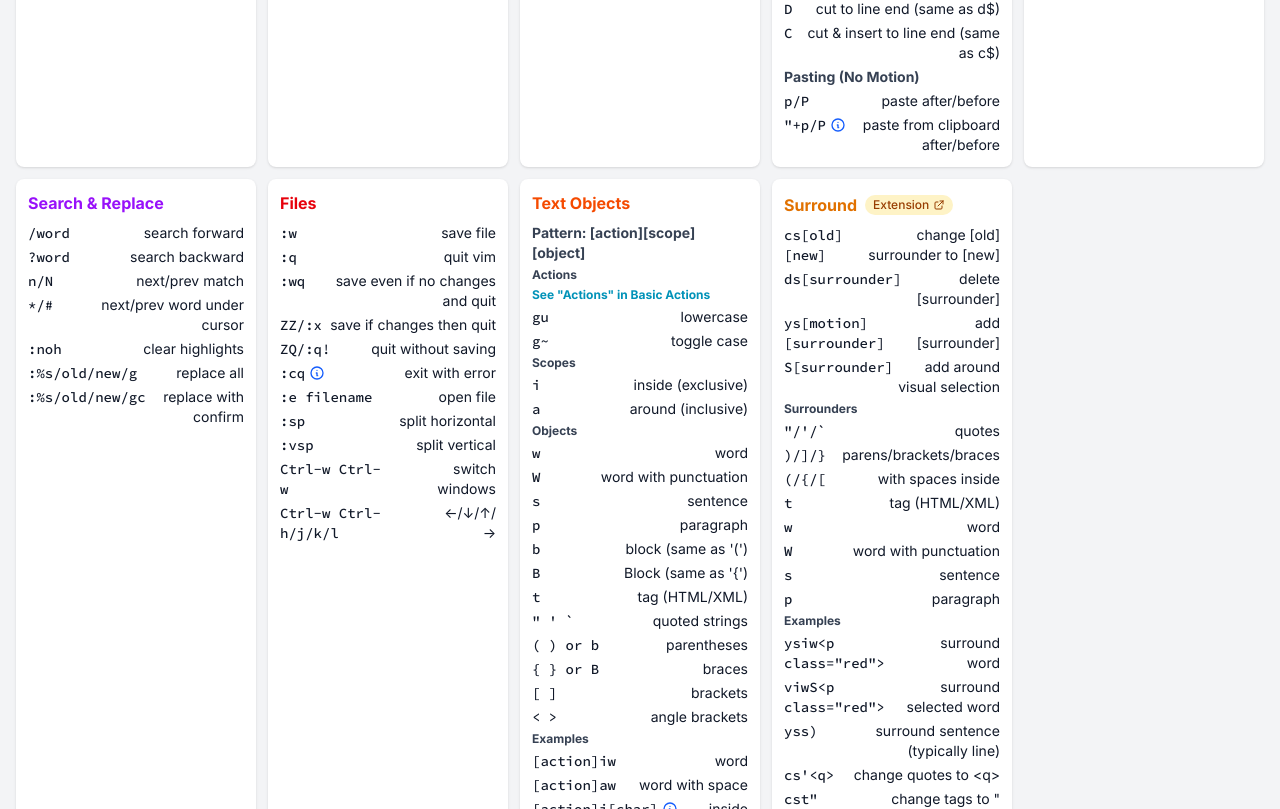
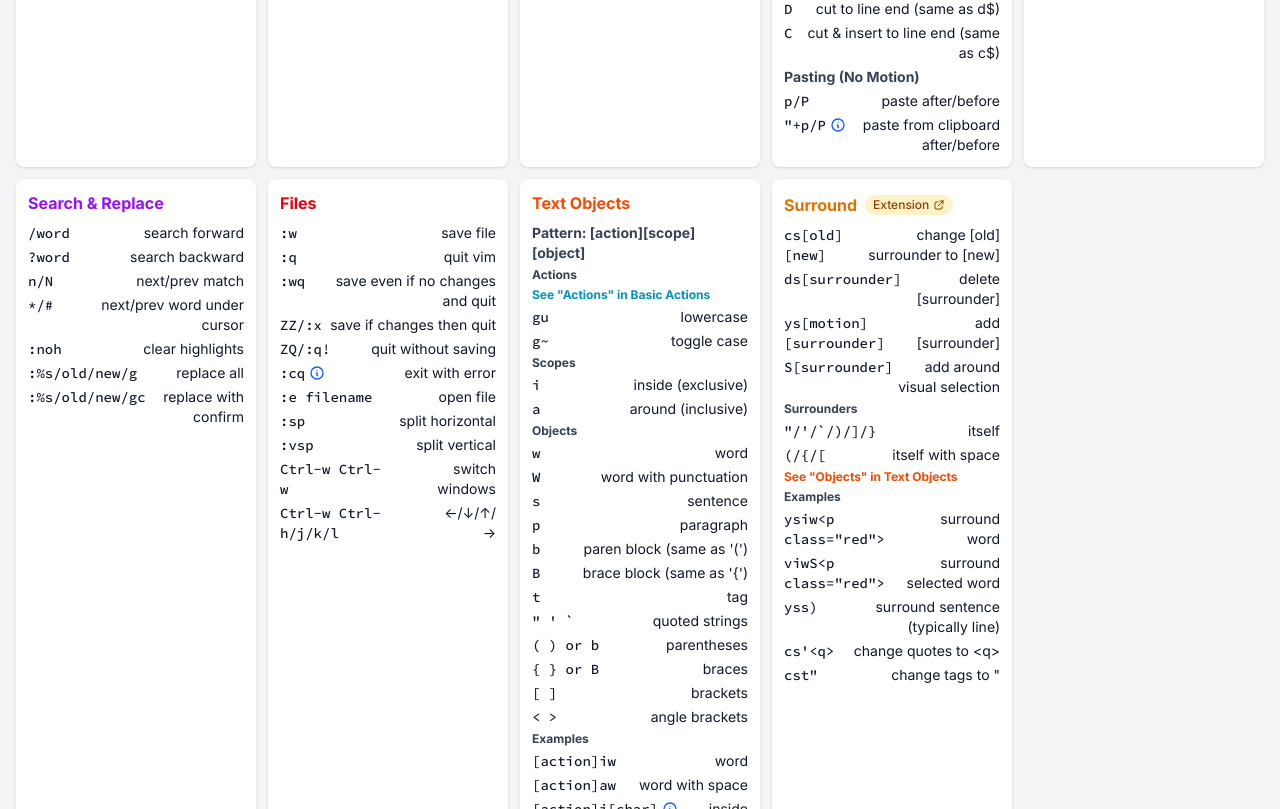
Before and after one commit to Noitidart/vim-cheats, a Next.js app: page / in a window 1280 px wide. Shown: the part 437-1246 px from the top of the page. Built offline with nearby package versions, Linux system fonts and the light colour scheme.

Commit message:
Reduce duplicated objects in surround

```diff
--- a/pages/index.tsx
+++ b/pages/index.tsx
@@ -352,9 +352,9 @@ const sections: Section[] = [
       ['W', 'word with punctuation'],
       ['s', 'sentence'],
       ['p', 'paragraph'],
-      ['b', "block (same as '(')"],
-      ['B', "Block (same as '{')"],
-      ['t', 'tag (HTML/XML)'],
+      ['b', "paren block (same as '(')"],
+      ['B', "brace block (same as '{')"],
+      ['t', 'tag'],
       ['" \' `', 'quoted strings'],
       ['( ) or b', 'parentheses'],
       ['{ } or B', 'braces'],
@@ -424,15 +424,16 @@ const sections: Section[] = [
       ['S[surrounder]', 'add around visual selection'],
       ['', '', { isText: true }],
       ['Surrounders', '', { isText: true, commandColorClass: 'font-bold' }],
-      ['"/\'/`', 'quotes'],
-      [')/]/}', 'parens/brackets/braces'],
-      ['(/{/[', 'with spaces inside'],
-      ['t', 'tag (HTML/XML)'],
-      ['w', 'word'],
-      ['W', 'word with punctuation'],
-      ['s', 'sentence'],
-      ['p', 'paragraph'],
-      ['', '', { isText: true }],
+      ['"/\'/`/)/]/}', 'itself'],
+      ['(/{/[', 'itself with space'],
+      [
+        'See "Objects" in Text Objects',
+        '',
+        {
+          isText: true,
+          commandColorClass: 'font-bold !text-orange-600 dark:!text-orange-400'
+        }
+      ],
       ['Examples', '', { isText: true, commandColorClass: 'font-bold' }],
       ['ysiw<p class="red">', 'surround word'],
       ['viwS<p class="red">', 'surround selected word'],
```
